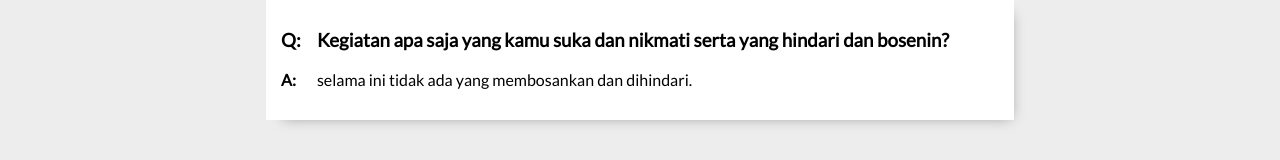
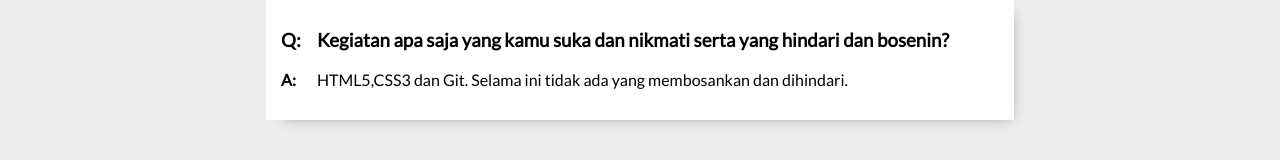
Before and after one commit to aditreza/reflection.html, a plain HTML site: page index.html in a window 1280 px wide. Shown: the part 826-986 px from the top of the page. Drawn offline with Linux system fonts and the light colour scheme.

Commit message:
update content

```diff
--- a/index.html
+++ b/index.html
@@ -99,7 +99,7 @@
           <b>A: </b>
         </div>
         <div class="answer1">
-          <p>selama ini tidak ada yang membosankan dan dihindari.</p>
+          <p>HTML5,CSS3 dan Git. Selama ini tidak ada yang membosankan dan dihindari.</p>
         </div>
       </div>
     </div>
```
